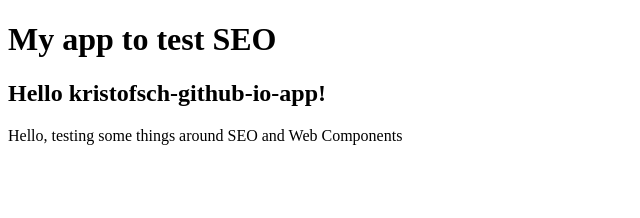
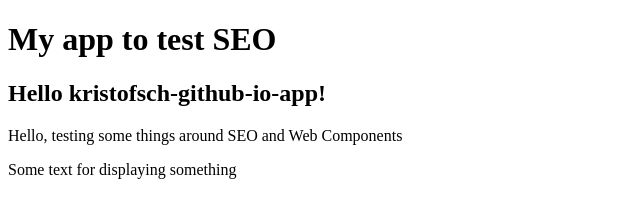
Before and after one commit to kristofsch/kristofsch.github.io, a website: page index.html in a window 1280 px wide. Shown: the whole page, without its empty margins (0-640 px from the left). Drawn offline with Linux system fonts and the light colour scheme.

Commit message:
Add text underneath the Web components

```diff
--- a/index.html
+++ b/index.html
@@ -20,5 +20,6 @@
     <h1>My app to test SEO</h1>
     <kristofsch-github-io-app></kristofsch-github-io-app>
     <my-intro></my-intro>
+    <p>Some text for displaying something</p>
   </body>
 </html>
```
